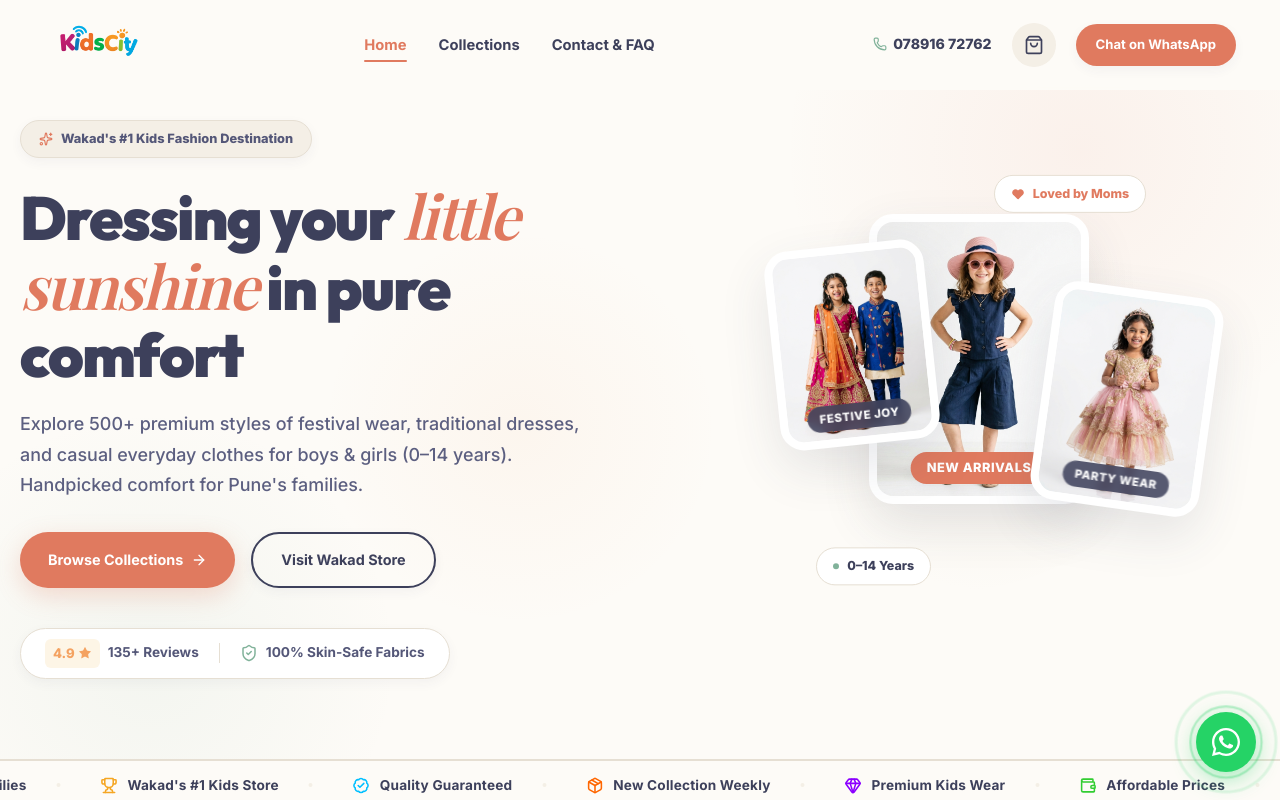
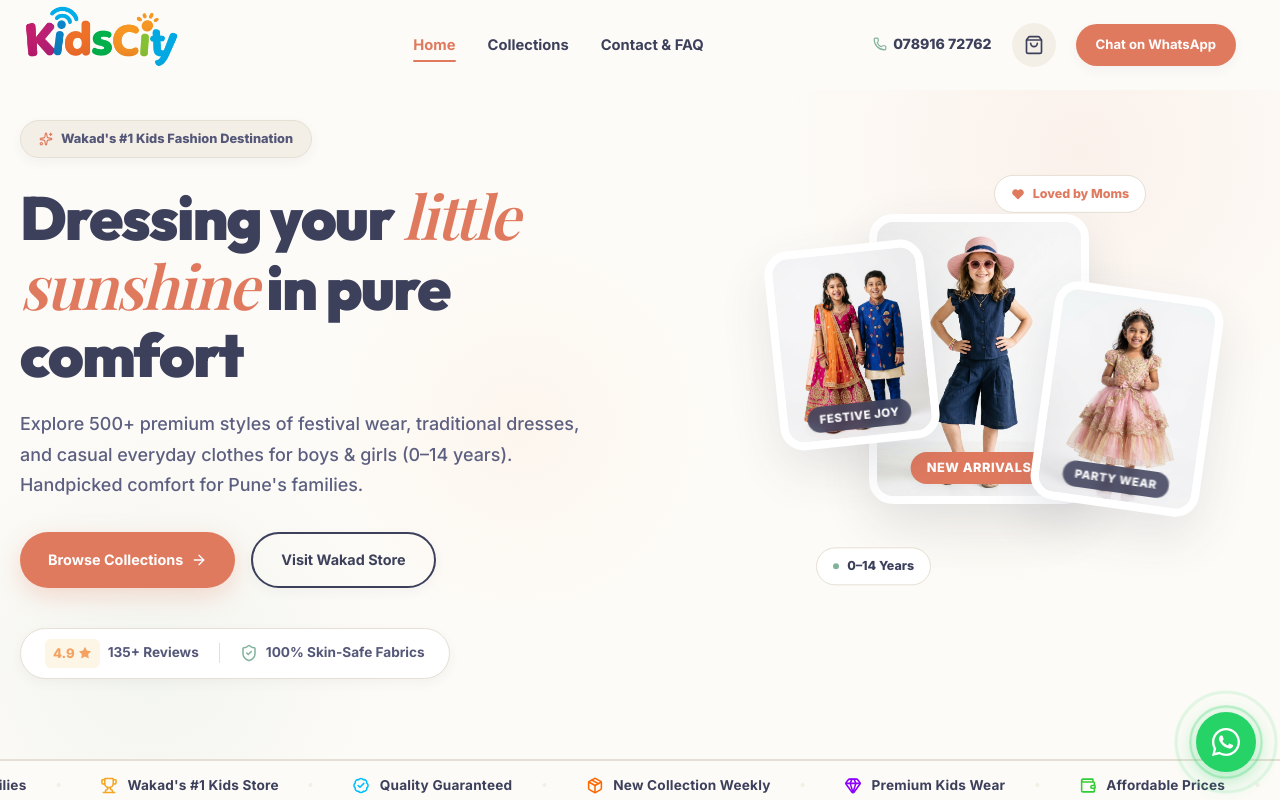
Before and after one commit to rahulparihar-del/kidscity, a React (Vite) app: page / in a window 1280 px wide. Shown: the top 800 px of the page. Built offline with nearby package versions, Linux system fonts and the light colour scheme; no server answers; a web font is replaced by a local one.

Commit message:
Optimize brand logo sizing by cropping transparent margins on 3:2 canvas using negative margins in CSS

```diff
--- a/src/components/Navbar.module.css
+++ b/src/components/Navbar.module.css
@@ -29,17 +29,21 @@
 .logo {
   display: flex;
   align-items: center;
+  overflow: visible;
 }
 
 .logoImg {
-  height: 68px;
+  height: 200px;
   width: auto;
   object-fit: contain;
-  transition: height var(--transition);
+  margin: -65px -50px;
+  transition: all var(--transition);
+  display: block;
 }
 
 .scrolled .logoImg {
-  height: 54px;
+  height: 150px;
+  margin: -48px -38px;
 }
 
 .links {
```
